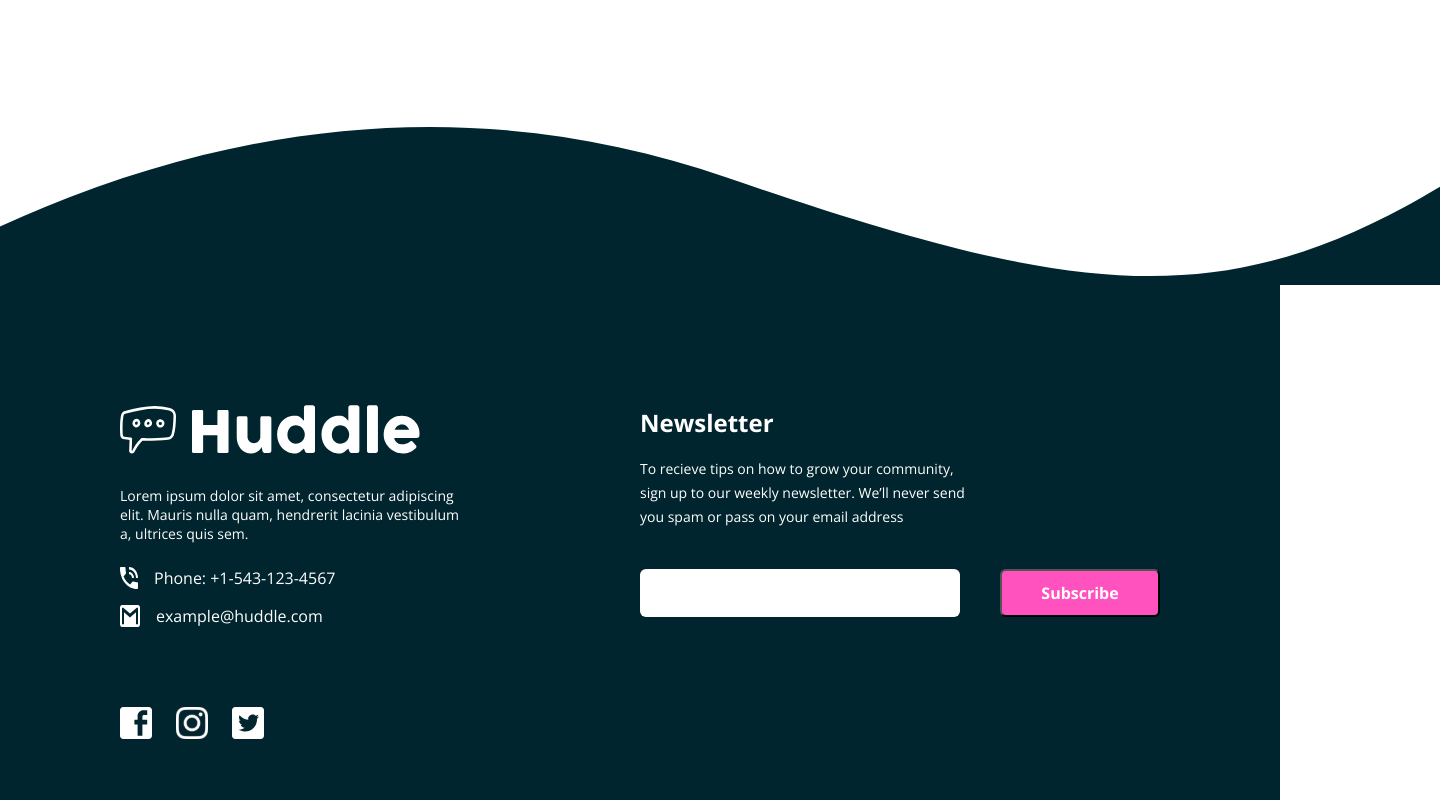
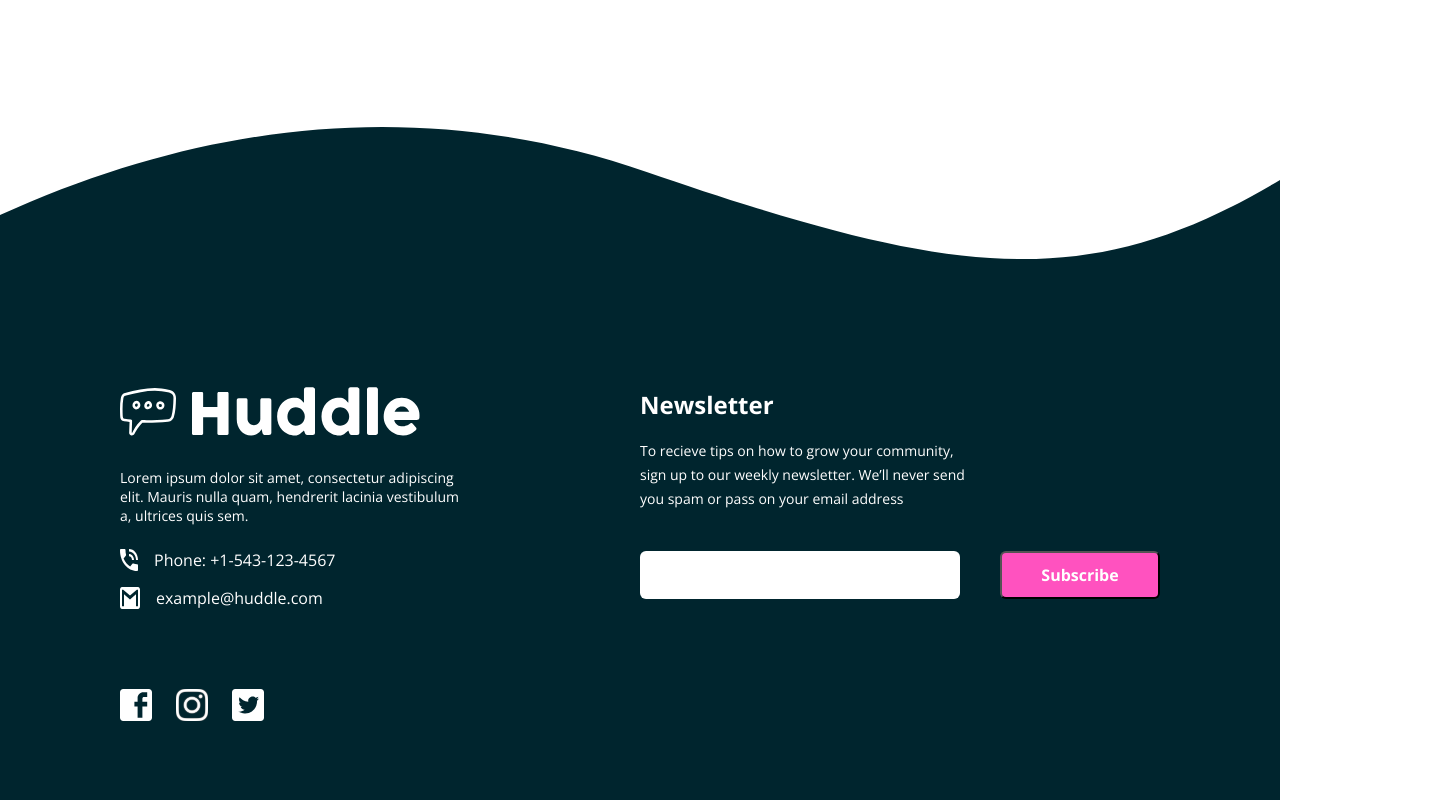
Before and after one commit to LuisVera1/FrontendMentor-Huddle-landing-curve-sections, a React (Vite) app: page / in a window 1280 px wide. Shown: the part 4620-5420 px from the top of the page, 1440 px wide, since content can reach past the window. Built offline with nearby package versions, Linux system fonts and the light colour scheme.

Commit message:
Add README
-add readme
-update links
-fix wave on footer

```diff
--- a/src/components/Footer/footer.css
+++ b/src/components/Footer/footer.css
@@ -1,6 +1,8 @@
 .footer__wave {
 	display: block;
 	margin: 185px auto 0 auto;
+	max-width: 1440px;
+	width: 100%;
 }
 
 .footer-section {
```
Also changed, not shown: public/Screenshot.png (added), 1 other file (tests, documents, lock files or other folders).
